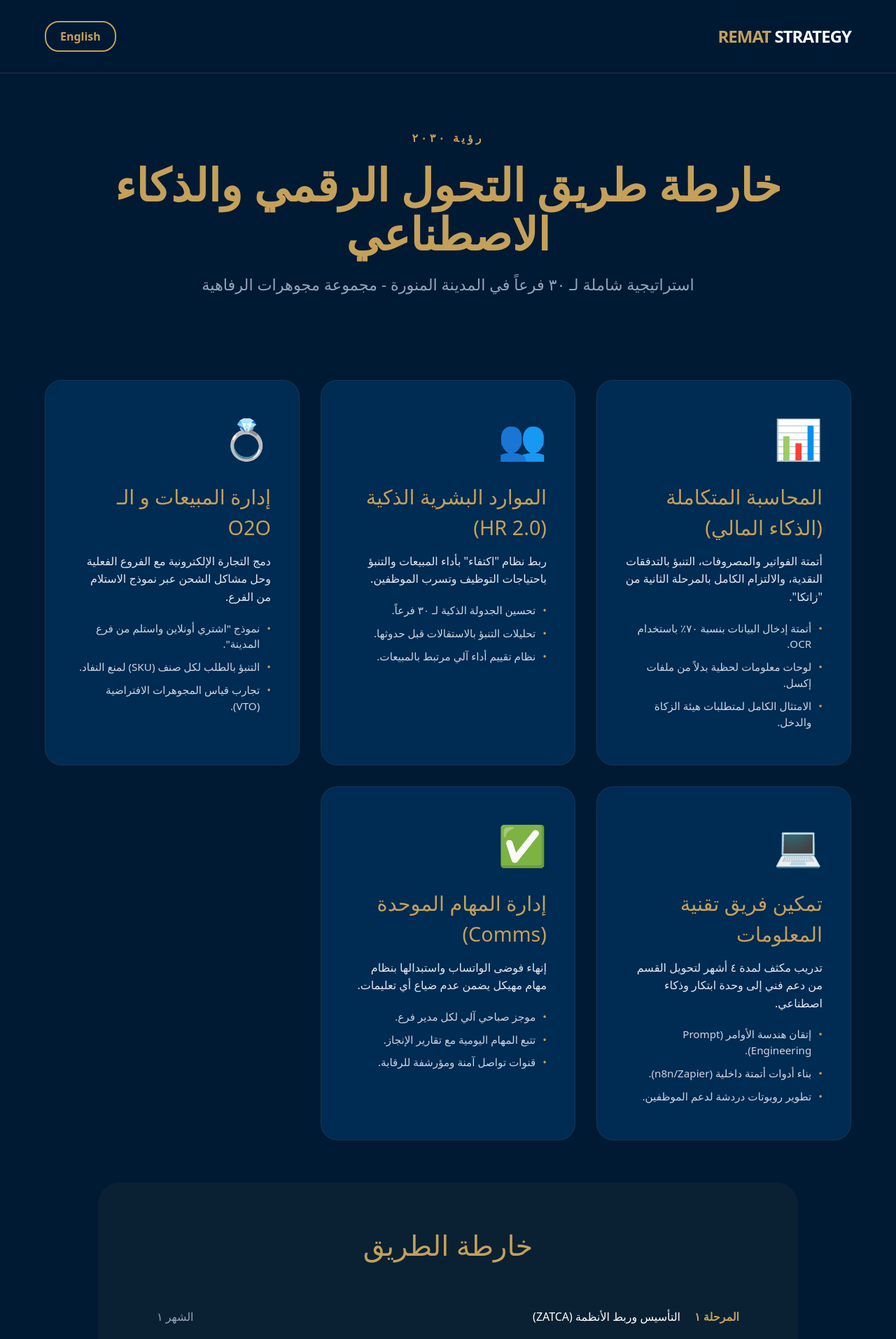
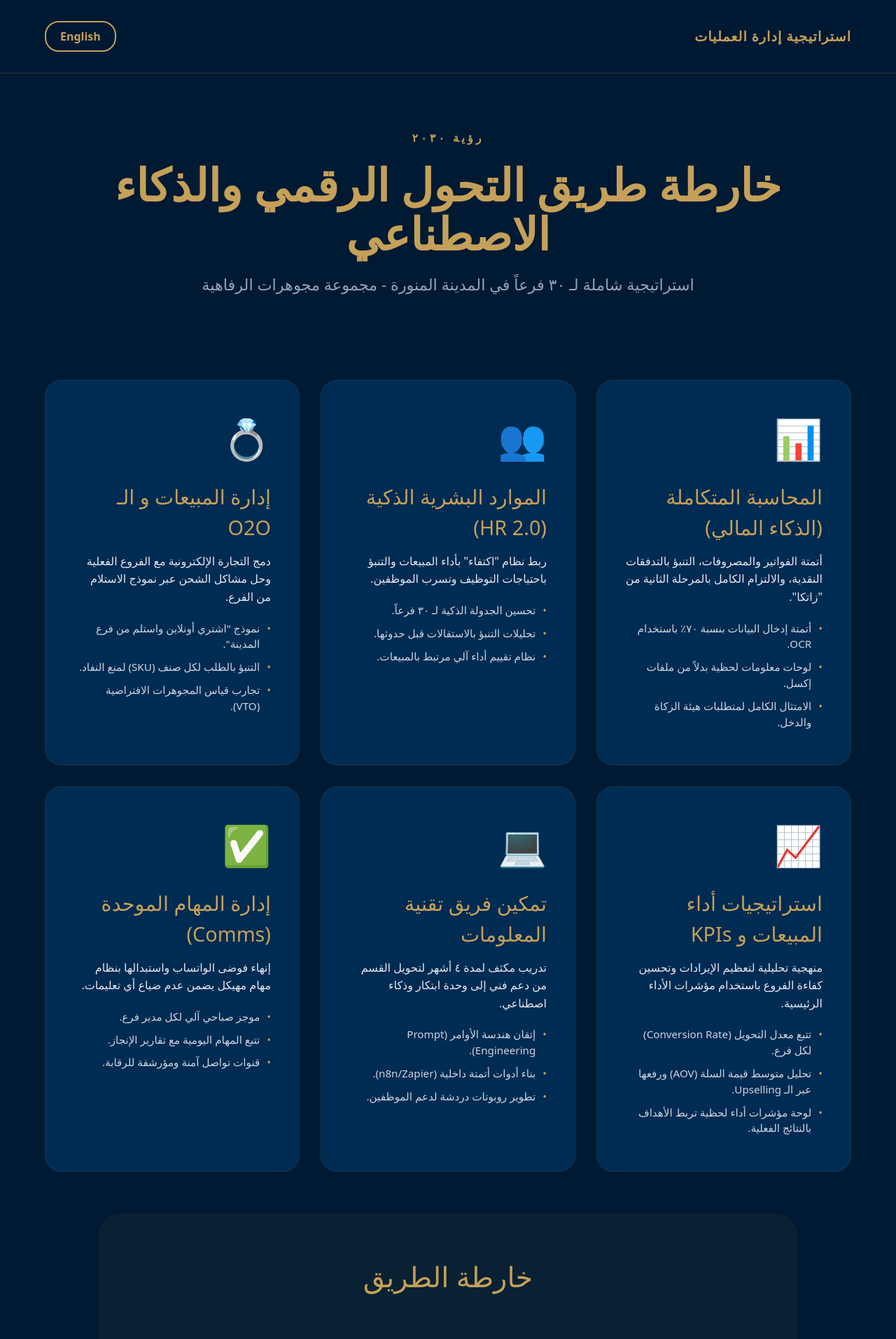
Before and after one commit to RematNOC/madinah-executive-dashboard, a Next.js app: page / in a window 1280 px wide. Shown: the top 1914 px of the page at 70% size. Built offline with nearby package versions, Linux system fonts and the light colour scheme.

Commit message:
Operations Strike: Rename to Operations Management Strategy and add Sales/KPI performance pillar

```diff
--- a/src/app/page.tsx
+++ b/src/app/page.tsx
@@ -6,6 +6,7 @@ const content = {
     dir: 'rtl',
     lang: 'English',
     nav: 'AR',
+    brand: 'استراتيجية إدارة العمليات',
     title: 'خارطة طريق التحول الرقمي والذكاء الاصطناعي',
     subtitle: 'استراتيجية شاملة لـ ٣٠ فرعاً في المدينة المنورة - مجموعة مجوهرات الرفاهية',
     pillars: [
@@ -44,6 +45,17 @@ const content = {
       },
       {
         id: 4,
+        title: 'استراتيجيات أداء المبيعات و KPIs',
+        desc: 'منهجية تحليلية لتعظيم الإيرادات وتحسين كفاءة الفروع باستخدام مؤشرات الأداء الرئيسية.',
+        details: [
+          'تتبع معدل التحويل (Conversion Rate) لكل فرع.',
+          'تحليل متوسط قيمة السلة (AOV) ورفعها عبر الـ Upselling.',
+          'لوحة مؤشرات أداء لحظية تربط الأهداف بالنتائج الفعلية.'
+        ],
+        icon: '📈'
+      },
+      {
+        id: 5,
         title: 'تمكين فريق تقنية المعلومات',
         desc: 'تدريب مكثف لمدة ٤ أشهر لتحويل القسم من دعم فني إلى وحدة ابتكار وذكاء اصطناعي.',
         details: [
@@ -54,7 +66,7 @@ const content = {
         icon: '💻'
       },
       {
-        id: 5,
+        id: 6,
         title: 'إدارة المهام الموحدة (Comms)',
         desc: 'إنهاء فوضى الواتساب واستبدالها بنظام مهام مهيكل يضمن عدم ضياع أي تعليمات.',
         details: [
@@ -77,6 +89,7 @@ const content = {
     dir: 'ltr',
     lang: 'العربية',
     nav: 'EN',
+    brand: 'OPERATIONS MANAGEMENT STRATEGY',
     title: 'AI & Digital Transformation Roadmap',
     subtitle: 'Strategic Overhaul for 30+ Madinah Storefronts - Luxury Jewelry Group',
     pillars: [
@@ -115,6 +128,17 @@ const content = {
       },
       {
         id: 4,
+        title: 'Sales Performance & KPIs',
+        desc: 'Analytical methodology to maximize revenue and store efficiency using key performance indicators.',
+        details: [
+          'Track conversion rates per branch/staff.',
+          'Analyze and boost Average Order Value (AOV).',
+          'Real-time KPI dashboard linking targets to actuals.'
+        ],
+        icon: '📈'
+      },
+      {
+        id: 5,
         title: 'IT AI Empowerment',
         desc: '4-month intensive curriculum to turn IT into an AI Enablement Unit.',
         details: [
@@ -125,7 +149,7 @@ const content = {
         icon: '💻'
       },
       {
-        id: 5,
+        id: 6,
         title: 'Unified Task Management',
         desc: 'Replacing WhatsApp chaos with structured, trackable task engines.',
         details: [
@@ -217,8 +241,8 @@ export default function PresentationPage() {
   return (
     <div dir={t.dir} style={styles.container}>
       <nav style={styles.nav}>
-        <div style={{fontWeight: '900', fontSize: '1.5rem', color: '#c5a059', letterSpacing: '-1px'}}>
-          REMAT <span style={{color: 'white'}}>STRATEGY</span>
+        <div style={{fontWeight: '900', fontSize: '1.2rem', color: '#c5a059', letterSpacing: '1px', textTransform: 'uppercase'}}>
+          {t.brand}
         </div>
         <button
           onClick={() => setLang(lang === 'ar' ? 'en' : 'ar')}
@@ -279,7 +303,7 @@ export default function PresentationPage() {
       </div>
 
       <footer style={{textAlign: 'center', marginTop: '80px', color: '#64748b'}}>
-        &copy; 2026 REMAT STRATEGIC SOLUTIONS | MADINAH RETAIL GROUP | VERSION 1.5
+        &copy; 2026 REMAT STRATEGIC SOLUTIONS | MADINAH RETAIL GROUP | VERSION 1.8
       </footer>
     </div>
   );
```
